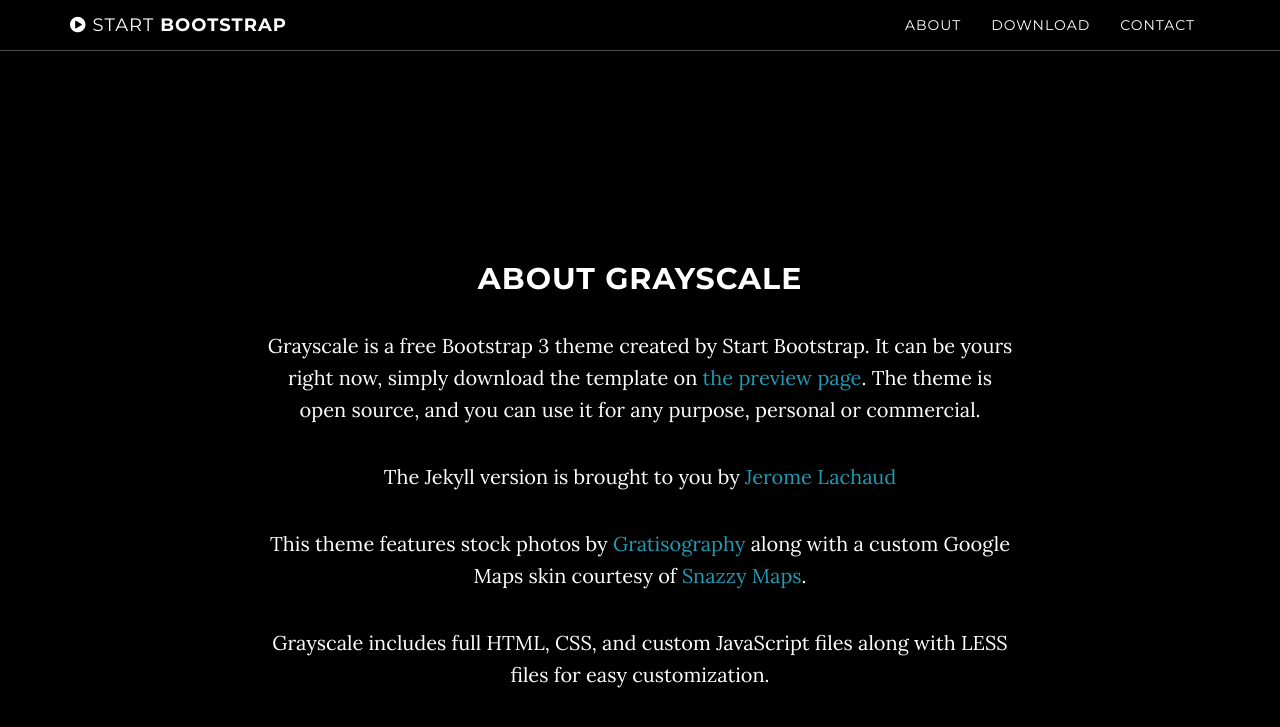
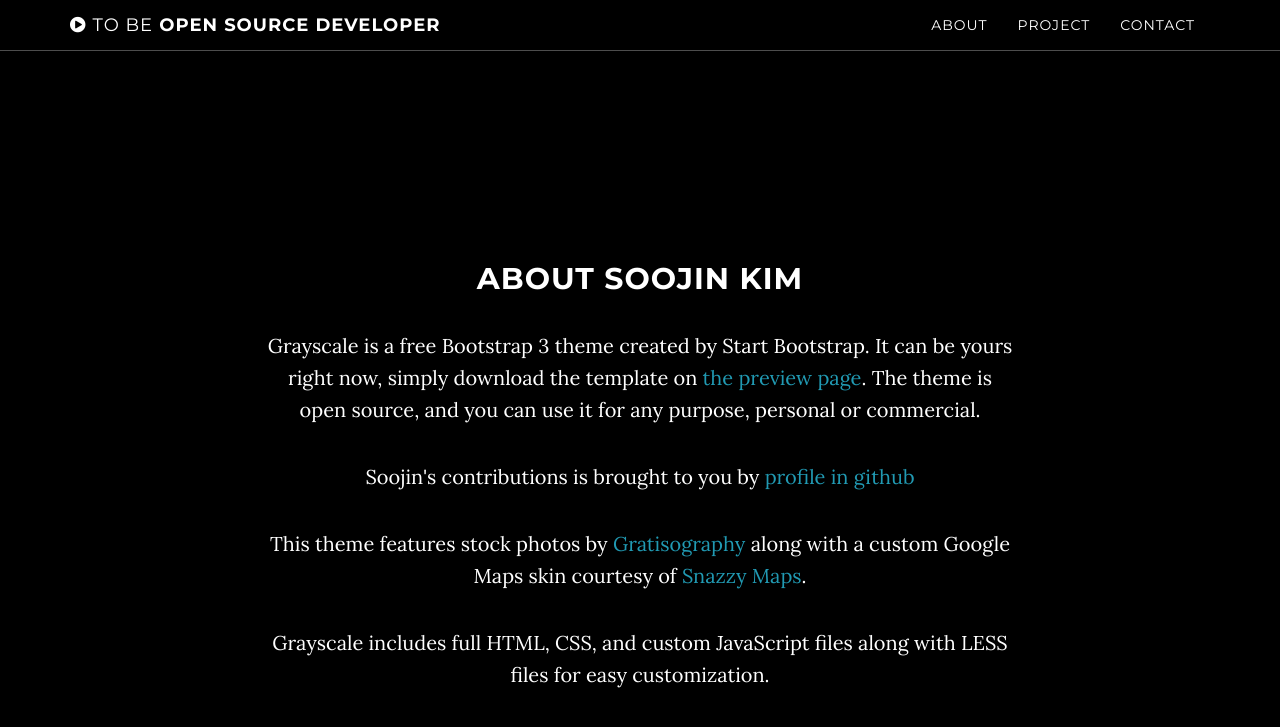
Before and after one commit to kimsoojin/me, a Jekyll site: the page built from index.html, in a window 1280 px wide and 900 px high, scrolled down 838 px. Shown: the top 727 px of the window. Built offline with Jekyll 4.4.1, drawn with Linux system fonts in a browser that asks for light colours; some of the changed text lies outside the part shown.

Commit message:
add github url

```diff
--- a/_config.yml
+++ b/_config.yml
@@ -2,7 +2,7 @@
 title: kimsoojin
 email: rlatnwls0611@gmail.com
 url: https://kimsoojin.github.io/portfolio
-description: "portfolio of kimsoojin"
+description: "GIS Developer"
 
 # Color settings (hex-codes without the leading hash-tag)
 color:
--- a/_includes/about.html
+++ b/_includes/about.html
@@ -2,9 +2,9 @@
     <section id="about" class="container content-section text-center">
         <div class="row">
             <div class="col-lg-8 col-lg-offset-2">
-                <h2>About Grayscale</h2>
+                <h2>About soojin kim</h2>
                 <p>Grayscale is a free Bootstrap 3 theme created by Start Bootstrap. It can be yours right now, simply download the template on <a href="http://startbootstrap.com/template-overviews/grayscale/">the preview page</a>. The theme is open source, and you can use it for any purpose, personal or commercial.</p>
-                <p>The Jekyll version is brought to you by <a href="https://github.com/jeromelachaud">Jerome Lachaud</a></p>
+                <p>Soojin's contributions is brought to you by <a href="https://github.com/kimsoojin">profile in github</a></p>
                 <p>This theme features stock photos by <a href="http://gratisography.com/">Gratisography</a> along with a custom Google Maps skin courtesy of <a href="http://snazzymaps.com/">Snazzy Maps</a>.</p>
                 <p>Grayscale includes full HTML, CSS, and custom JavaScript files along with LESS files for easy customization.</p>
             </div>
--- a/_includes/download.html
+++ b/_includes/download.html
@@ -3,9 +3,9 @@
         <div class="download-section">
             <div class="container">
                 <div class="col-lg-8 col-lg-offset-2">
-                    <h2>Download Grayscale</h2>
-                    <p>You can download Grayscale for free on the preview page at Start Bootstrap.</p>
-                    <a href="http://startbootstrap.com/template-overviews/grayscale/" class="btn btn-default btn-lg">Visit Download Page</a>
+                    <h2>Open source project</h2>
+                    <p>You can get the code in github</p>
+                    <a href="https://github.com/STEMLab/IndoorGML-Viewer" class="btn btn-default btn-lg">Visit github Page</a>
                 </div>
             </div>
         </div>
--- a/_includes/nav.html
+++ b/_includes/nav.html
@@ -6,7 +6,7 @@
                     <i class="fa fa-bars"></i>
                 </button>
                 <a class="navbar-brand page-scroll" href="#page-top">
-                    <i class="fa fa-play-circle"></i>  <span class="light">Start</span> Bootstrap
+                    <i class="fa fa-play-circle"></i>  <span class="light">To be</span> Open Source Developer
                 </a>
             </div>
 
@@ -21,7 +21,7 @@
                         <a class="page-scroll" href="#about">About</a>
                     </li>
                     <li>
-                        <a class="page-scroll" href="#download">Download</a>
+                        <a class="page-scroll" href="#download">Project</a>
                     </li>
                     <li>
                         <a class="page-scroll" href="#contact">Contact</a>
```
